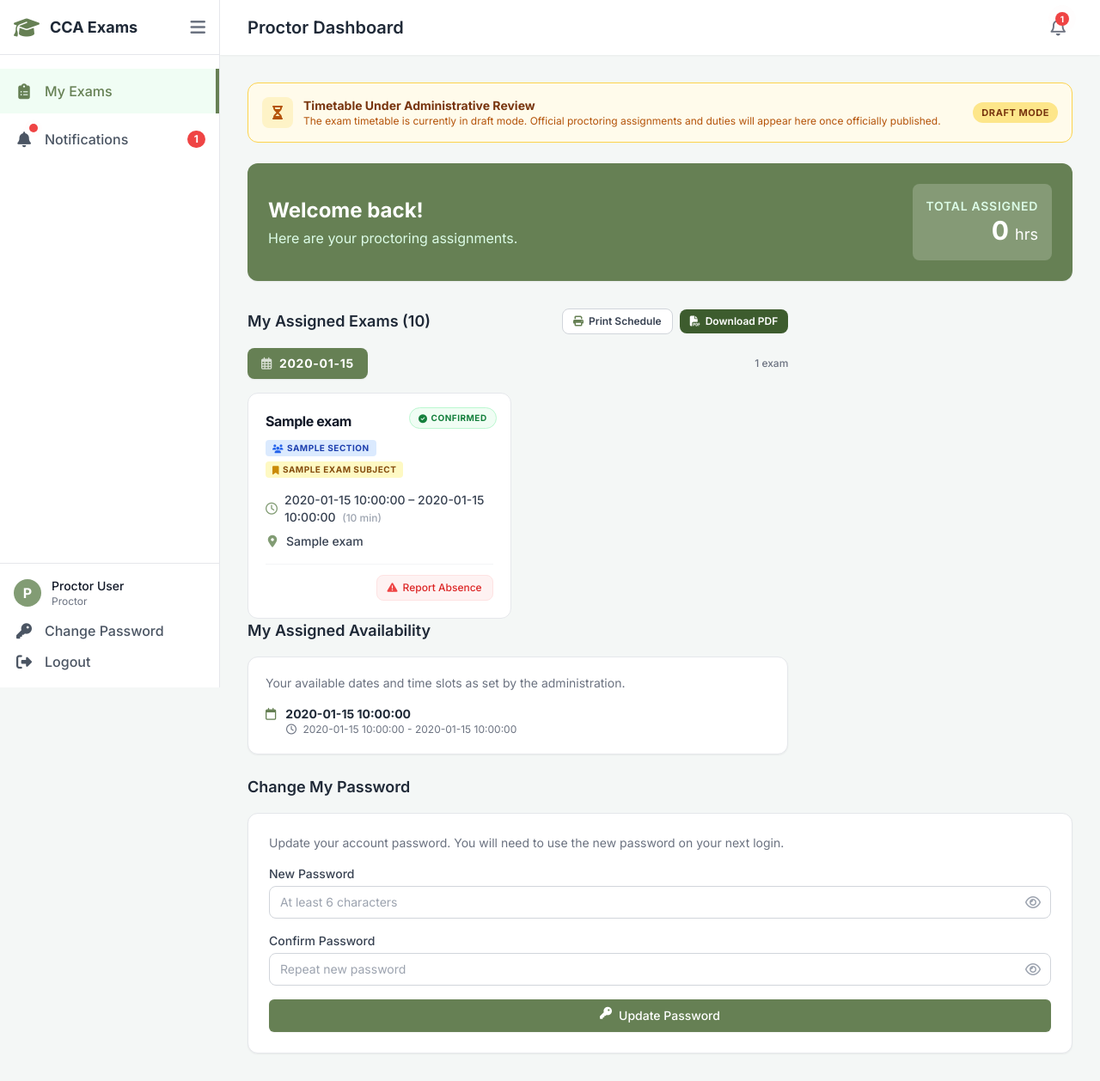
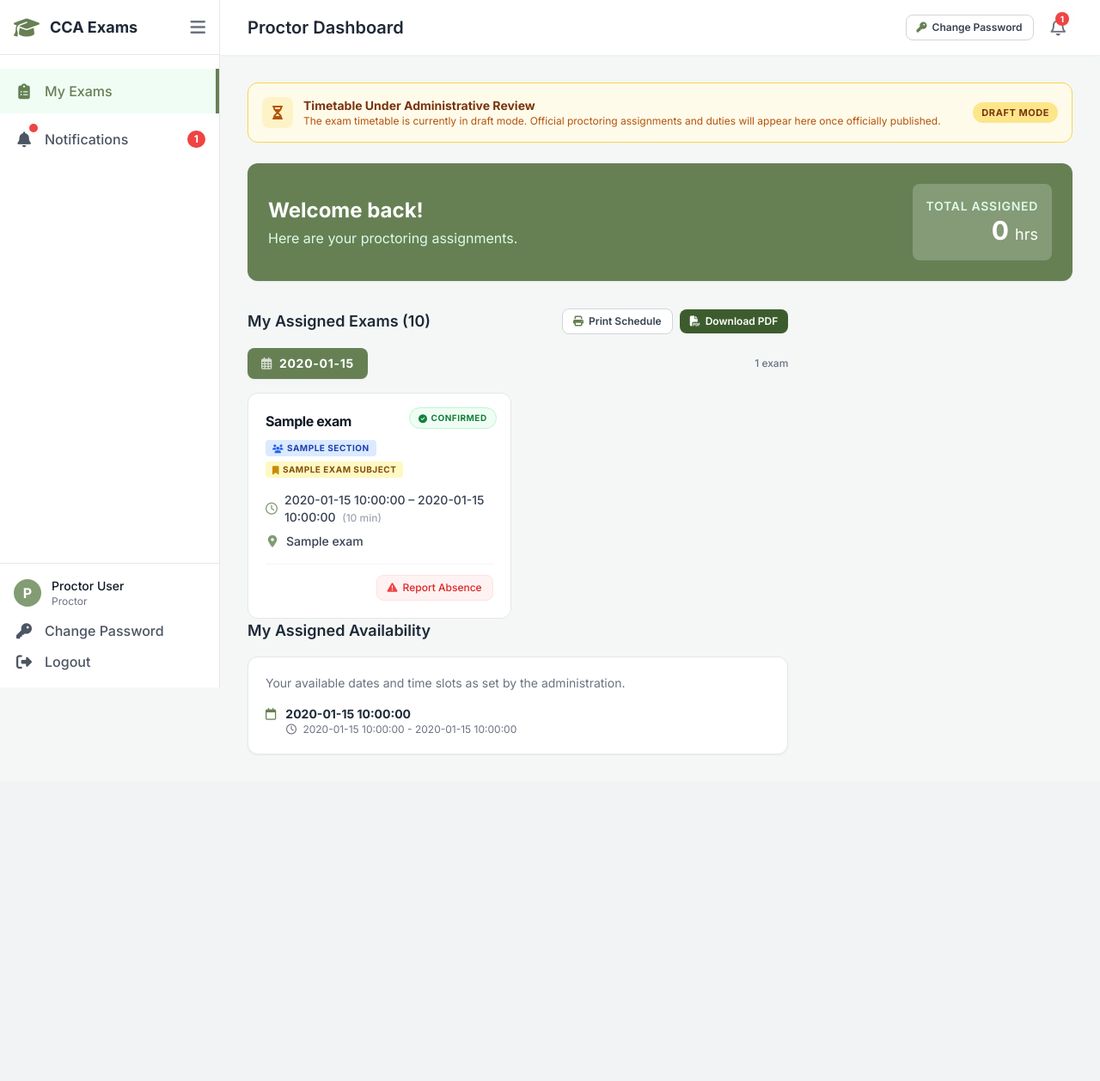
Before and after one commit to poporo24/EXAM_MANAGEMENT, a Python web app: template template/proctor_dashboard.html in a window 1280 px wide. Shown: the whole page at 86% size. After the commit the page ends 878 px from the top, so only its background shows below. Run offline with Jinja, Linux system fonts and the light colour scheme; the template is opened without the code that fills it: most values are stand-ins (such as "Sample title", 1, 10 or a date in 2020); some libraries are stand-ins or nearby versions.

Commit message:
Convert proctor Change Password section from inline card to modal

```diff
--- a/template/proctor_dashboard.html
+++ b/template/proctor_dashboard.html
@@ -48,7 +48,7 @@
                 color: #1e293b !important;
                 display: block !important;
             }
-            #sidebar, header, .no-print, #absenceModal, #changePasswordModal {
+            #sidebar, header, .no-print, #absenceModal, #change-password-modal {
                 display: none !important;
             }
             #main-content {
@@ -437,6 +437,9 @@
         <header class="bg-white shadow-sm h-16 flex items-center justify-between px-8 z-10 sticky top-0">
             <h1 class="text-xl font-semibold text-gray-800">Proctor Dashboard</h1>
             <div class="flex items-center gap-3">
+                <button type="button" onclick="openModal('change-password-modal')" class="inline-flex items-center gap-1.5 px-3 py-1.5 text-xs font-semibold text-gray-700 bg-white hover:bg-gray-50 border border-gray-300 rounded-lg shadow-2xs transition-colors cursor-pointer" title="Change Password">
+                    <i class="fa-solid fa-key text-[#668054]"></i> Change Password
+                </button>
                 <a href="/notifications" class="text-gray-500 hover:text-[#668054] relative p-2 rounded-full hover:bg-gray-100 transition-colors" title="Notifications">
                     <i class="fa-regular fa-bell text-xl"></i>
                     {% if unread_count and unread_count > 0 %}
@@ -696,38 +699,6 @@
                 </div>
 
             </div>
-
-                <!-- Change My Password -->
-                <div class="mt-6">
-                    <h3 class="text-lg font-semibold text-gray-800 mb-4">Change My Password</h3>
-                    <div class="bg-white shadow-sm rounded-xl border border-gray-200 p-6">
-                        <p class="text-sm text-gray-500 mb-4">Update your account password. You will need to use the new password on your next login.</p>
-                        <form action="/change_my_password" method="POST" class="space-y-4" onsubmit="return validatePwForm(this)">
-                            <input type="hidden" name="redirect_to" value="proctor_dashboard">
-                            <div>
-                                <label class="block text-sm font-medium text-gray-700 mb-1">New Password</label>
-                                <div class="relative w-full"><input type="password" name="new_password" required minlength="6"
-                                       class="w-full px-3 py-2 border border-gray-300 rounded-lg text-sm focus:outline-none focus:ring-2 focus:ring-[#668054] pr-10"
-                                       placeholder="At least 6 characters"><div class="absolute inset-y-0 right-0 pr-3 flex items-center cursor-pointer" onclick="togglePassword(this)">
-    <i class="fa-regular fa-eye text-gray-400 hover:text-gray-600"></i>
-</div></div>
-                            </div>
-                            <div>
-                                <label class="block text-sm font-medium text-gray-700 mb-1">Confirm Password</label>
-                                <div class="relative w-full"><input type="password" name="confirm_password" required minlength="6"
-                                       class="w-full px-3 py-2 border border-gray-300 rounded-lg text-sm focus:outline-none focus:ring-2 focus:ring-[#668054] pr-10"
-                                       placeholder="Repeat new password"><div class="absolute inset-y-0 right-0 pr-3 flex items-center cursor-pointer" onclick="togglePassword(this)">
-    <i class="fa-regular fa-eye text-gray-400 hover:text-gray-600"></i>
-</div></div>
-                            </div>
-                            <button type="submit"
-                                    class="w-full flex justify-center py-2 px-4 border border-transparent rounded-md shadow-sm text-sm font-medium text-white bg-[#668054] hover:bg-[#829c74] focus:outline-none focus:ring-2 focus:ring-offset-2 focus:ring-[#668054]">
-                                <i class="fa-solid fa-key mr-2"></i> Update Password
-                            </button>
-                        </form>
-                    </div>
-                </div>
-            </div>
         </div>
     </main>
 
```
